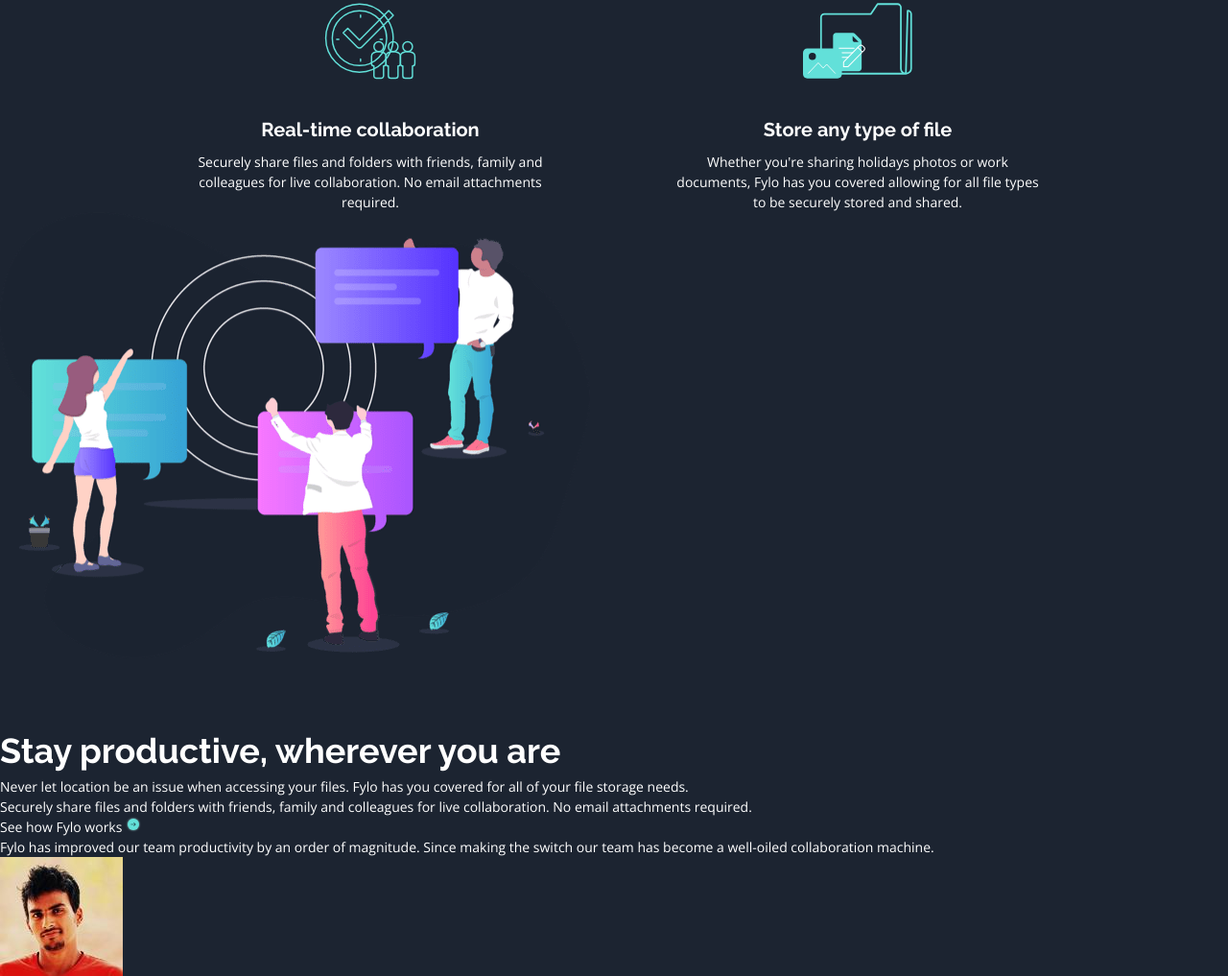
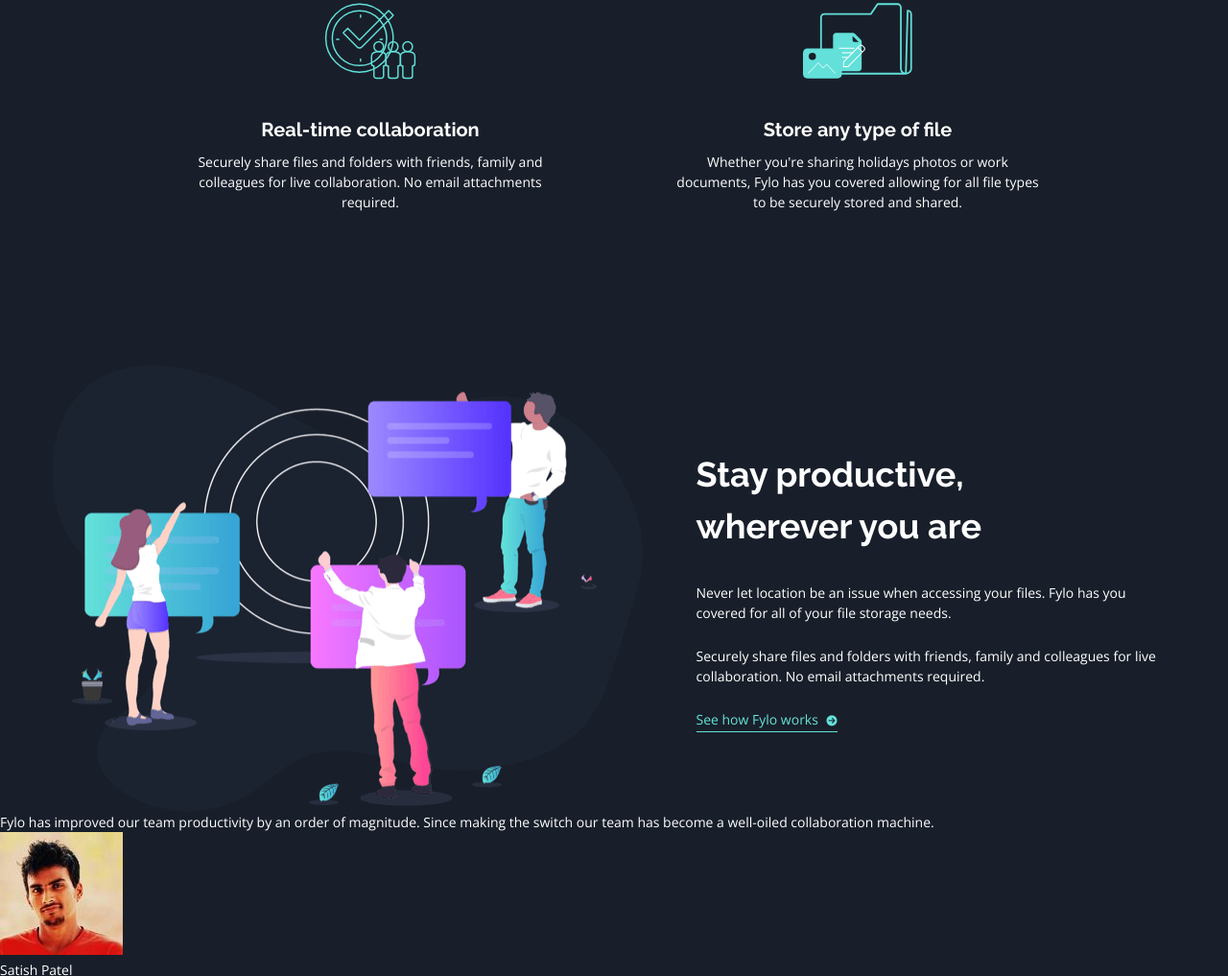
Before and after one commit to ana-coimbra/fylo-dark-theme-landing-page, a plain HTML site: page index.html in a window 1280 px wide. Shown: the part 1573-2590 px from the top of the page at 96% size. Drawn offline with nearby package versions, Linux system fonts and the light colour scheme.

Commit message:
Finish Stay Productive Section CSS

```diff
--- a/index.html
+++ b/index.html
@@ -107,8 +107,11 @@
       <!-- Stay Productive Section -->
       <div class="productive-section">
         <img src="src/images/illustration-stay-productive.png" alt="" />
-        <div class="productive-details">
-          <h1>Stay productive, wherever you are</h1>
+        <div class="productive-info">
+          <h1>
+            Stay productive, <br />
+            wherever you are
+          </h1>
           <p>
             Never let location be an issue when accessing your files. Fylo has
             you covered for all of your file storage needs.
@@ -117,8 +120,8 @@
             Securely share files and folders with friends, family and colleagues
             for live collaboration. No email attachments required.
           </p>
-          <div>
-            See how Fylo works <img src="src/images/icon-arrow.svg" alt="" />
+          <div class="fylo-works">
+            See how Fylo works <i class="fas fa-arrow-circle-right"></i>
           </div>
         </div>
       </div>
--- a/src/style.css
+++ b/src/style.css
@@ -27,7 +27,7 @@ font-family: 'Open Sans', sans-serif;
 - Weights: 400, 700 */
 
 body {
-  background-color: var(--introEmailBackgroundBlue);
+  background-color: var(--mainBackgroundBlue);
   color: var(--white);
   font-family: "Open Sans", sans-serif;
   font-size: 14px;
@@ -44,7 +44,7 @@ h3 {
 
 h1 {
   font-size: 36px;
-  margin-top: 4rem;
+  margin-bottom: 2rem;
 }
 
 h3 {
@@ -55,6 +55,7 @@ h3 {
 /* Nav Bar */
 
 .nav {
+  background-color: var(--introEmailBackgroundBlue);
   font-family: "Raleway", sans-serif;
   display: grid;
   grid-template-columns: repeat(2, auto);
@@ -78,18 +79,26 @@ h3 {
 /* Hero Section */
 
 .hero {
-  text-align: center;
+  background: url("images/bg-curvy-desktop.svg");
+  background-repeat: no-repeat;
+  background-position: bottom;
+  background-color: var(--introEmailBackgroundBlue);
   display: grid;
   grid-template-columns: 720px;
   grid-template-rows: repeat(3, auto);
   align-items: center;
   justify-items: center;
   justify-content: center;
+  text-align: center;
+}
+
+.hero .illustration-intro {
+  margin-bottom: 4rem;
 }
 
 .hero p {
   font-size: 18px;
-  padding: 2rem 6rem;
+  padding: 0rem 6rem 2rem;
 }
 
 /* Buttons */
@@ -101,6 +110,7 @@ h3 {
   font-family: "Raleway", sans-serif;
   font-size: 16px;
   font-weight: 700;
+  margin-bottom: 10rem;
   padding: 18px 80px;
 }
 
@@ -116,13 +126,46 @@ h3 {
   grid-template-columns: repeat(2, 380px);
   grid-gap: 6rem 8rem;
   justify-content: center;
-  margin-top: 10rem;
   text-align: center;
 }
 
 .product img {
   margin-bottom: 2rem;
   height: 80px;
+}
+
+/* Stay Productive Section */
+
+.productive-section {
+  display: grid;
+  grid-template-columns: auto 500px;
+  grid-gap: 3.5rem;
+  align-items: center;
+  justify-content: center;
+  margin-top: 10rem;
+}
+
+.productive-info p {
+  padding-bottom: 1.5rem;
+}
+
+.fylo-works {
+  border-bottom: 1.5px solid var(--cyan);
+  color: var(--cyan);
+  display: inline;
+  padding-bottom: 2.5px;
+}
+
+.fylo-works i {
+  font-size: 11px;
+  padding-left: 5px;
+  vertical-align: middle;
+}
+
+.fylo-works:hover {
+  border-bottom: 1.5px solid var(--white);
+  color: var(--white);
+  cursor: pointer;
 }
 
 /* Footer */
```
